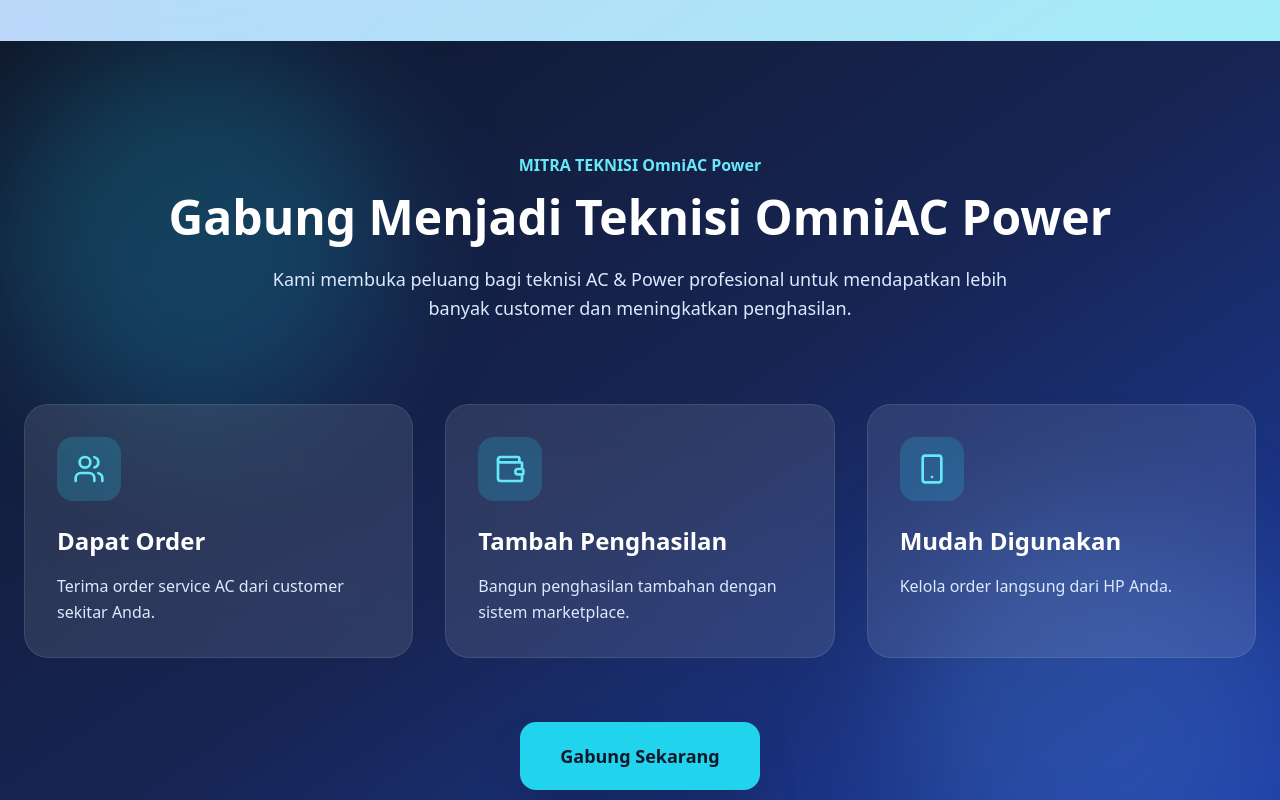
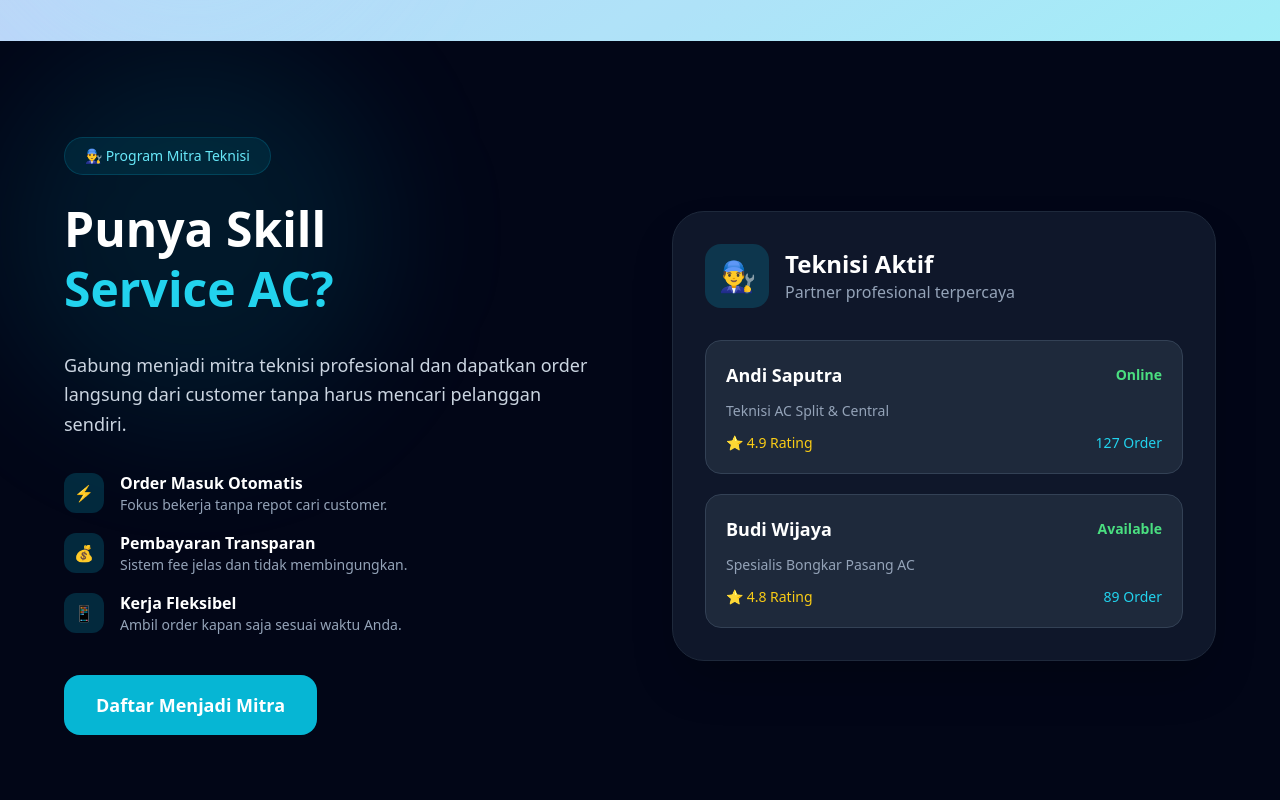
Before and after one commit to AnomSapari/omniac-power, a Next.js app: page / in a window 1280 px wide. Shown: the part 2000-2800 px from the top of the page. Built offline with nearby package versions, Linux system fonts and the light colour scheme.

Commit message:
technician partner section

```diff
--- a/components/JoinTechnician.tsx
+++ b/components/JoinTechnician.tsx
@@ -1,98 +1,192 @@
 "use client";
 
 import { motion } from "framer-motion";
-import { Users, Wallet, Smartphone } from "lucide-react";
-
-const features = [
-  {
-    title: "Dapat Order",
-    desc: "Terima order service AC dari customer sekitar Anda.",
-    icon: Users,
-  },
-  {
-    title: "Tambah Penghasilan",
-    desc: "Bangun penghasilan tambahan dengan sistem marketplace.",
-    icon: Wallet,
-  },
-  {
-    title: "Mudah Digunakan",
-    desc: "Kelola order langsung dari HP Anda.",
-    icon: Smartphone,
-  },
-];
 
 export default function JoinTechnician() {
   return (
-    <section className="relative py-28 overflow-hidden bg-gradient-to-br from-slate-900 via-blue-950 to-blue-800 text-white">
+    <section className="py-24 px-6 bg-slate-950 text-white relative overflow-hidden">
 
-      {/* Blur Effect */}
-      <div className="absolute top-0 left-0 w-96 h-96 bg-cyan-400/20 blur-3xl rounded-full"></div>
+      <div className="absolute top-0 left-0 w-96 h-96 bg-cyan-500/10 blur-3xl rounded-full" />
 
-      <div className="absolute bottom-0 right-0 w-96 h-96 bg-blue-400/20 blur-3xl rounded-full"></div>
+      <div className="max-w-6xl mx-auto grid lg:grid-cols-2 gap-16 items-center relative z-10">
 
-      <div className="max-w-7xl mx-auto px-6 relative z-10">
+        {/* LEFT */}
+        <motion.div
+          initial={{ opacity: 0, y: 40 }}
+          whileInView={{ opacity: 1, y: 0 }}
+          transition={{ duration: 0.8 }}
+          viewport={{ once: true }}
+        >
 
-        <div className="text-center mb-20">
+          <div className="inline-flex items-center gap-2 bg-cyan-500/10 border border-cyan-500/20 text-cyan-300 px-5 py-2 rounded-full text-sm mb-6">
+            👨‍🔧 Program Mitra Teknisi
+          </div>
 
-          <p className="text-cyan-300 font-semibold mb-4">
-              MITRA TEKNISI OmniAC Power
+          <h2 className="text-5xl font-black leading-tight mb-8">
+            Punya Skill
+            <span className="text-cyan-400 block">
+              Service AC?
+            </span>
+          </h2>
+
+          <p className="text-slate-300 text-lg leading-relaxed mb-8">
+            Gabung menjadi mitra teknisi profesional dan dapatkan order langsung dari customer tanpa harus mencari pelanggan sendiri.
           </p>
 
-          <h2 className="text-5xl font-bold mb-6">
-            Gabung Menjadi Teknisi OmniAC Power
-          </h2>
+          <div className="space-y-4 mb-10">
 
-          <p className="text-blue-100 max-w-3xl mx-auto text-lg leading-relaxed">
-            Kami membuka peluang bagi teknisi AC & Power profesional
-            untuk mendapatkan lebih banyak customer dan meningkatkan penghasilan.
+            <div className="flex items-center gap-4">
+              <div className="w-10 h-10 rounded-xl bg-cyan-500/20 flex items-center justify-center">
+                ⚡
+              </div>
+
+              <div>
+                <h3 className="font-bold">
+                  Order Masuk Otomatis
+                </h3>
+
+                <p className="text-slate-400 text-sm">
+                  Fokus bekerja tanpa repot cari customer.
                 </p>
+              </div>
+            </div>
+
+            <div className="flex items-center gap-4">
+              <div className="w-10 h-10 rounded-xl bg-cyan-500/20 flex items-center justify-center">
+                💰
+              </div>
+
+              <div>
+                <h3 className="font-bold">
+                  Pembayaran Transparan
+                </h3>
+
+                <p className="text-slate-400 text-sm">
+                  Sistem fee jelas dan tidak membingungkan.
+                </p>
+              </div>
+            </div>
+
+            <div className="flex items-center gap-4">
+              <div className="w-10 h-10 rounded-xl bg-cyan-500/20 flex items-center justify-center">
+                📱
+              </div>
+
+              <div>
+                <h3 className="font-bold">
+                  Kerja Fleksibel
+                </h3>
+
+                <p className="text-slate-400 text-sm">
+                  Ambil order kapan saja sesuai waktu Anda.
+                </p>
+              </div>
+            </div>
 
           </div>
 
-        <div className="grid md:grid-cols-3 gap-8 mb-16">
+          <a
+            href="/join-technician"
+            className="inline-flex items-center justify-center bg-cyan-500 hover:bg-cyan-600 transition-all duration-300 px-8 py-4 rounded-2xl font-bold text-lg"
+          >
+            Daftar Menjadi Mitra
+          </a>
 
-          {features.map((item, index) => (
+        </motion.div>
+
+
+        {/* RIGHT */}
         <motion.div
-              key={index}
-              initial={{ opacity: 0, y: 40 }}
-              whileInView={{ opacity: 1, y: 0 }}
-              transition={{ duration: 0.5, delay: index * 0.2 }}
+          initial={{ opacity: 0, scale: 0.9 }}
+          whileInView={{ opacity: 1, scale: 1 }}
+          transition={{ duration: 0.8 }}
           viewport={{ once: true }}
-              className="bg-white/10 border border-white/10 backdrop-blur-xl rounded-3xl p-8 hover:bg-white/15 transition"
+          className="relative"
         >
 
-              <div className="w-16 h-16 rounded-2xl bg-cyan-400/20 flex items-center justify-center mb-6">
+          <div className="bg-slate-900 border border-slate-800 rounded-[32px] p-8 shadow-2xl">
 
-                <item.icon className="w-8 h-8 text-cyan-300" />
+            <div className="flex items-center gap-4 mb-8">
+
+              <div className="w-16 h-16 rounded-2xl bg-cyan-500/20 flex items-center justify-center text-3xl">
+                👨‍🔧
+              </div>
+
+              <div>
+                <h3 className="text-2xl font-black">
+                  Teknisi Aktif
+                </h3>
+
+                <p className="text-slate-400">
+                  Partner profesional terpercaya
+                </p>
+              </div>
 
             </div>
 
-              <h3 className="text-2xl font-bold mb-4">
-                {item.title}
-              </h3>
+            <div className="space-y-5">
 
-              <p className="text-blue-100 leading-relaxed">
-                {item.desc}
+              <div className="bg-slate-800 rounded-2xl p-5 border border-slate-700">
+                <div className="flex justify-between items-center mb-3">
+                  <h4 className="font-bold text-lg">
+                    Andi Saputra
+                  </h4>
+
+                  <span className="text-green-400 text-sm font-semibold">
+                    Online
+                  </span>
+                </div>
+
+                <p className="text-slate-400 text-sm mb-3">
+                  Teknisi AC Split & Central
                 </p>
 
-            </motion.div>
-          ))}
+                <div className="flex justify-between text-sm">
+                  <span className="text-yellow-400">
+                    ⭐ 4.9 Rating
+                  </span>
 
+                  <span className="text-cyan-400">
+                    127 Order
+                  </span>
+                </div>
               </div>
 
-        <div className="text-center">
 
-          <a
-            href="https://wa.me/6283194549588"
-            target="_blank"
-            className="inline-block bg-cyan-400 hover:bg-cyan-300 text-slate-900 font-bold px-10 py-5 rounded-2xl text-lg transition duration-300 shadow-2xl"
-          >
-            Gabung Sekarang
-          </a>
+              <div className="bg-slate-800 rounded-2xl p-5 border border-slate-700">
+                <div className="flex justify-between items-center mb-3">
+                  <h4 className="font-bold text-lg">
+                    Budi Wijaya
+                  </h4>
+
+                  <span className="text-green-400 text-sm font-semibold">
+                    Available
+                  </span>
+                </div>
+
+                <p className="text-slate-400 text-sm mb-3">
+                  Spesialis Bongkar Pasang AC
+                </p>
+
+                <div className="flex justify-between text-sm">
+                  <span className="text-yellow-400">
+                    ⭐ 4.8 Rating
+                  </span>
+
+                  <span className="text-cyan-400">
+                    89 Order
+                  </span>
+                </div>
+              </div>
 
             </div>
 
           </div>
+
+        </motion.div>
+
+      </div>
+
     </section>
   );
 }
```
Lines whose indentation alone changed are shown as unchanged.
